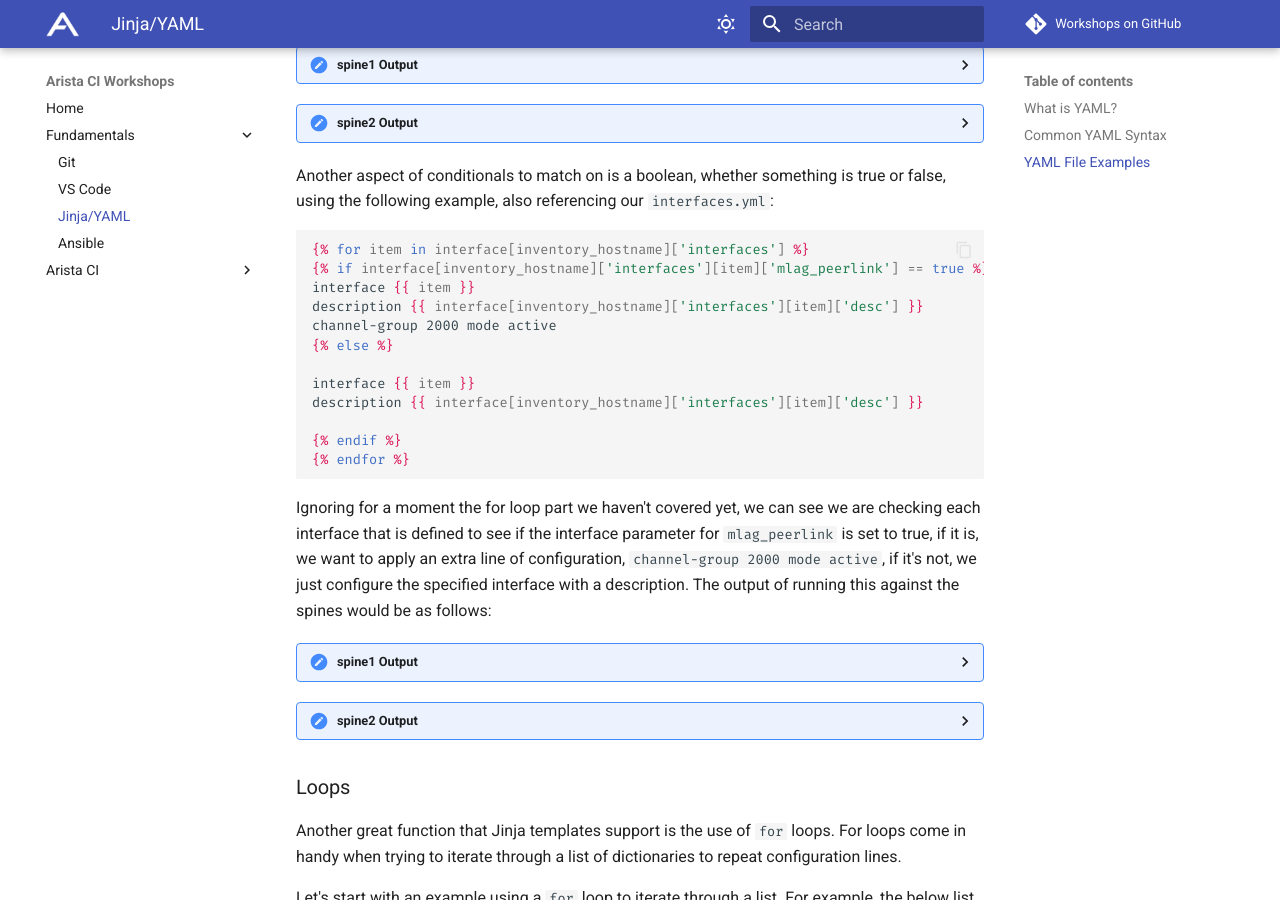
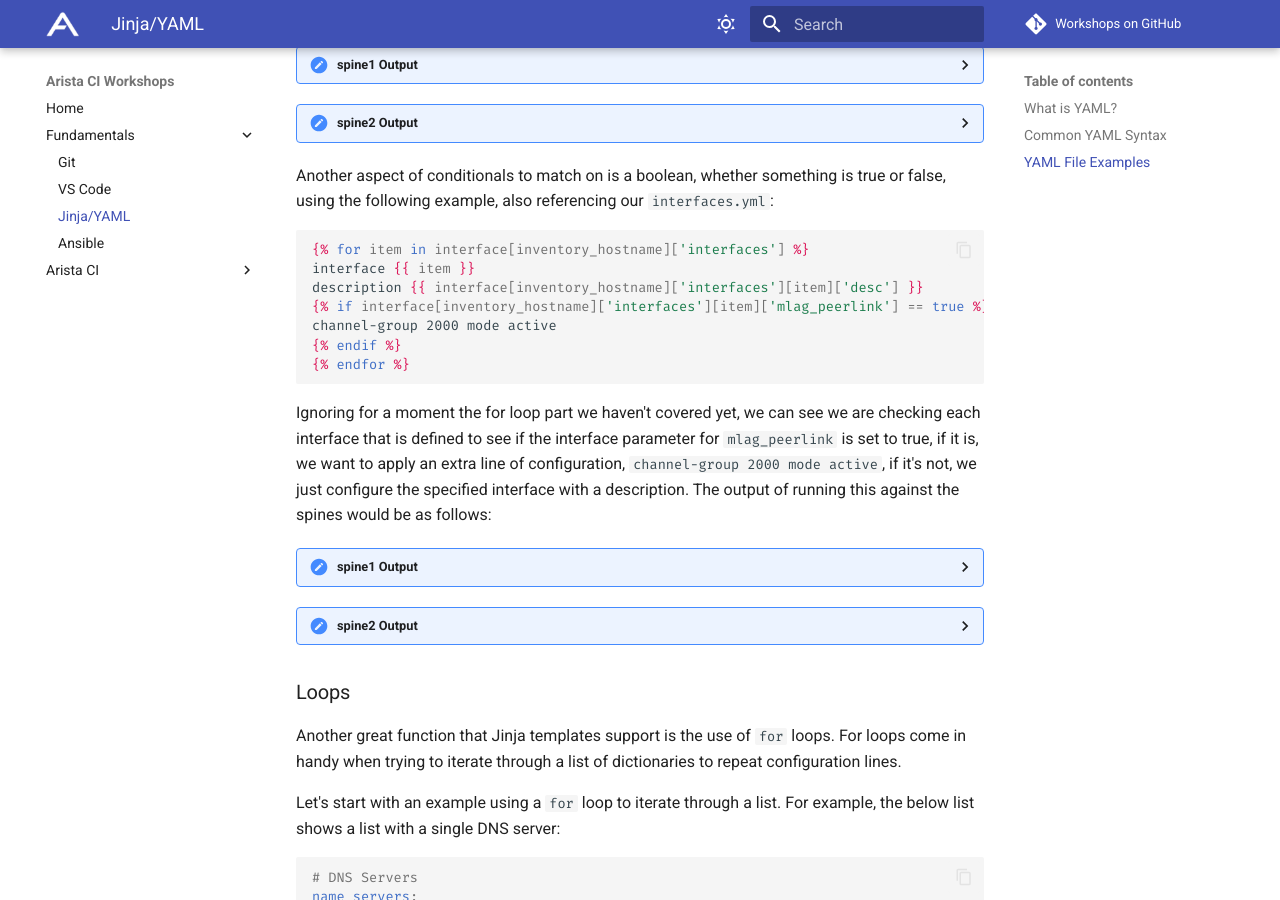
Before and after one commit to aristanetworks/avd-workshops, an MkDocs documentation site: the page built from workshops/jinja-yaml.md, in a window 1280 px wide and 900 px high, scrolled down 14788 px. Built offline with MkDocs 1.6.1 and Material for MkDocs 9.7.7, drawn with Linux system fonts in a browser that asks for light colours; emoji names are drawn with the system emoji font; comment, search, counter and statistics services are not loaded.

Commit message:
jinja-yaml - make channel-group Jinja DRY
jinja-yaml - make channel-group Jinja DRY ("don't repeat yourself")

- moved the single line for channel-group into the conditional

````diff
--- a/workshops/jinja-yaml.md
+++ b/workshops/jinja-yaml.md
@@ -708,15 +708,10 @@ Another aspect of conditionals to match on is a boolean, whether something is tr
 
 ```jinja
 {% for item in interface[inventory_hostname]['interfaces'] %}
-{% if interface[inventory_hostname]['interfaces'][item]['mlag_peerlink'] == true %}
 interface {{ item }}
 description {{ interface[inventory_hostname]['interfaces'][item]['desc'] }}
+{% if interface[inventory_hostname]['interfaces'][item]['mlag_peerlink'] == true %}
 channel-group 2000 mode active
-{% else %}
-
-interface {{ item }}
-description {{ interface[inventory_hostname]['interfaces'][item]['desc'] }}
-
 {% endif %}
 {% endfor %}
 ```
````
